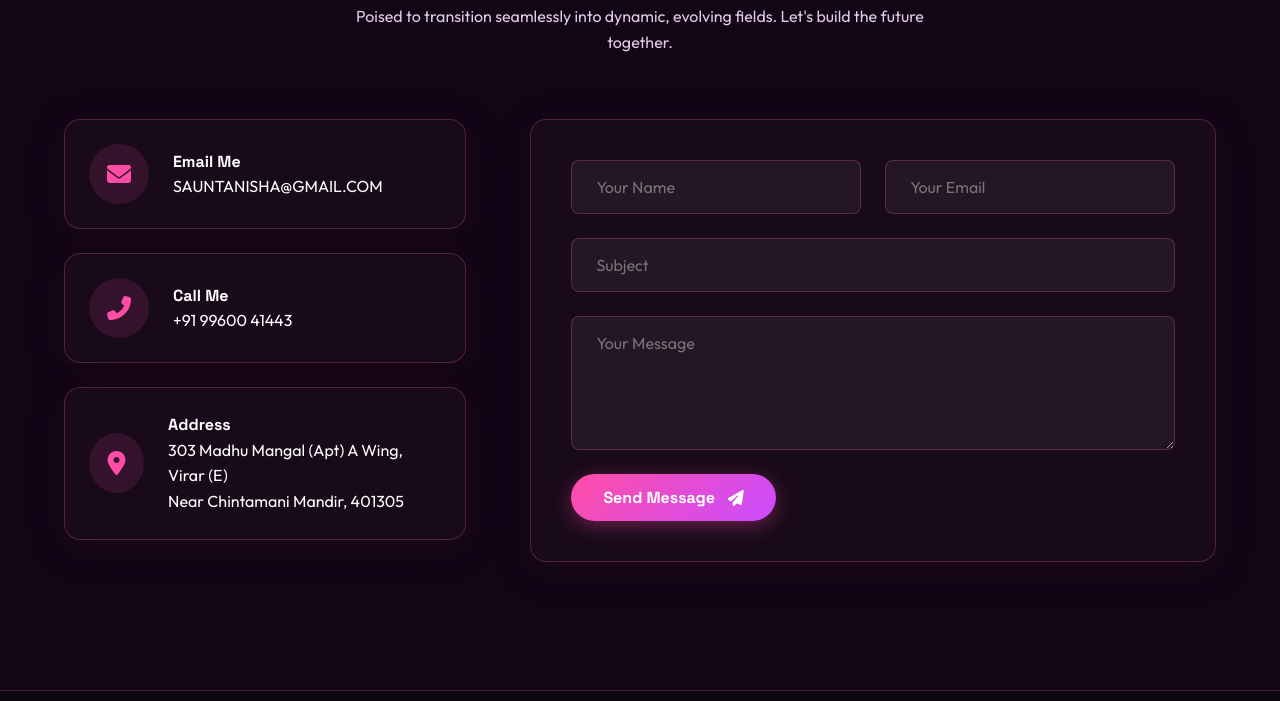
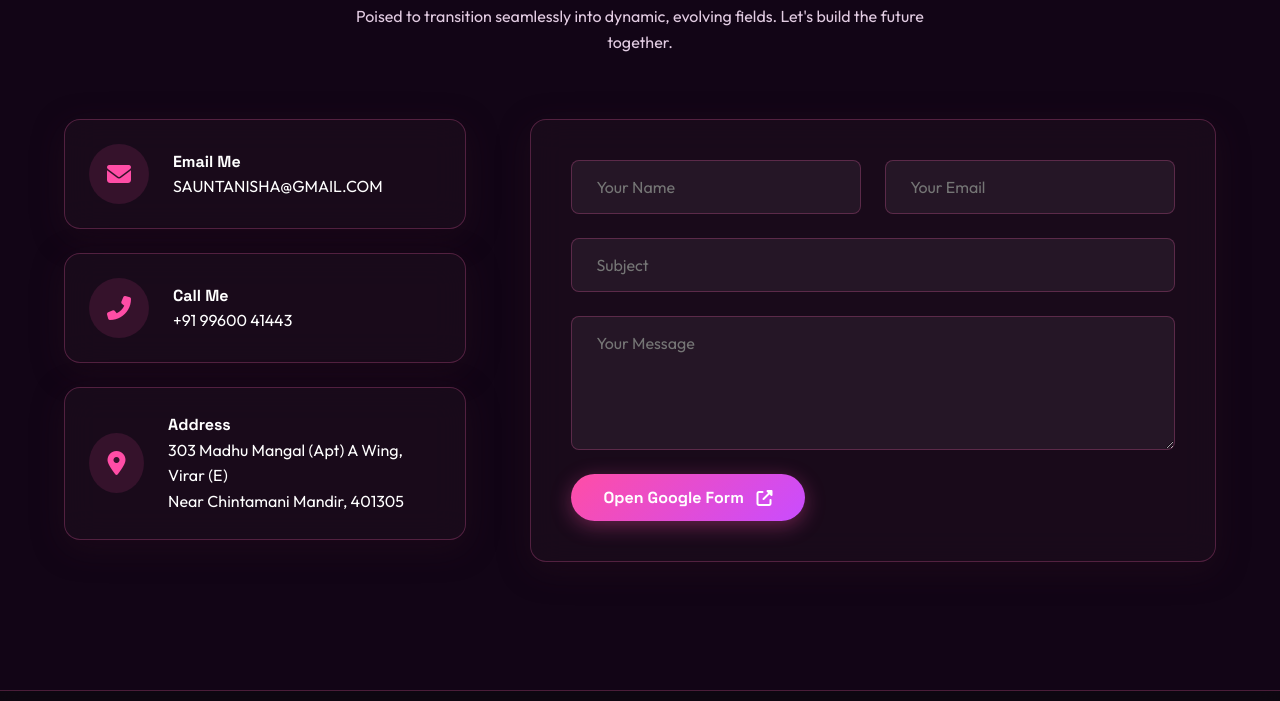
Before and after one commit to tulsisaun/myportfolio, a plain HTML site: page index.html in a window 1280 px wide. Shown: the part 10412-11113 px from the top of the page. Drawn offline with Linux system fonts and the light colour scheme.

Commit message:
Changed contact form to Google Form redirect

```diff
--- a/index.html
+++ b/index.html
@@ -595,15 +595,15 @@
             </div>
 
             <form class="contact-form glass-panel reveal" id="contactForm"
-                action="https://formspree.io/f/sauntanisha@gmail.com" method="POST">
+                onsubmit="event.preventDefault(); window.open('https://docs.google.com/forms/d/e/YOUR_GOOGLE_FORM_ID/viewform', '_blank');">
                 <div class="input-group">
                     <input type="text" name="name" placeholder="Your Name" required>
                     <input type="email" name="email" placeholder="Your Email" required>
                 </div>
                 <input type="text" name="subject" placeholder="Subject" required>
                 <textarea name="message" rows="5" placeholder="Your Message" required></textarea>
-                <button type="submit" class="btn primary-btn submit-btn">Send Message <i
-                        class="fas fa-paper-plane"></i></button>
+                <button type="submit" class="btn primary-btn submit-btn">Open Google Form <i
+                        class="fas fa-external-link-alt"></i></button>
             </form>
         </div>
     </section>
```
